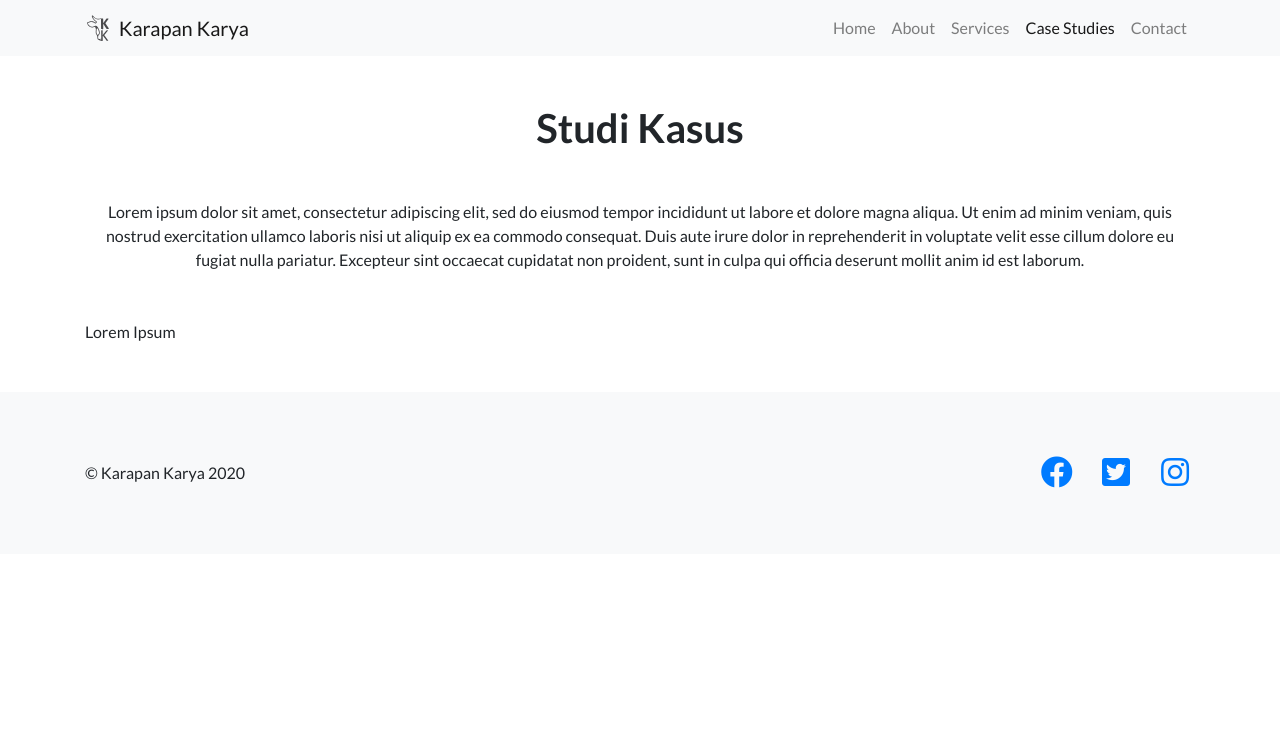
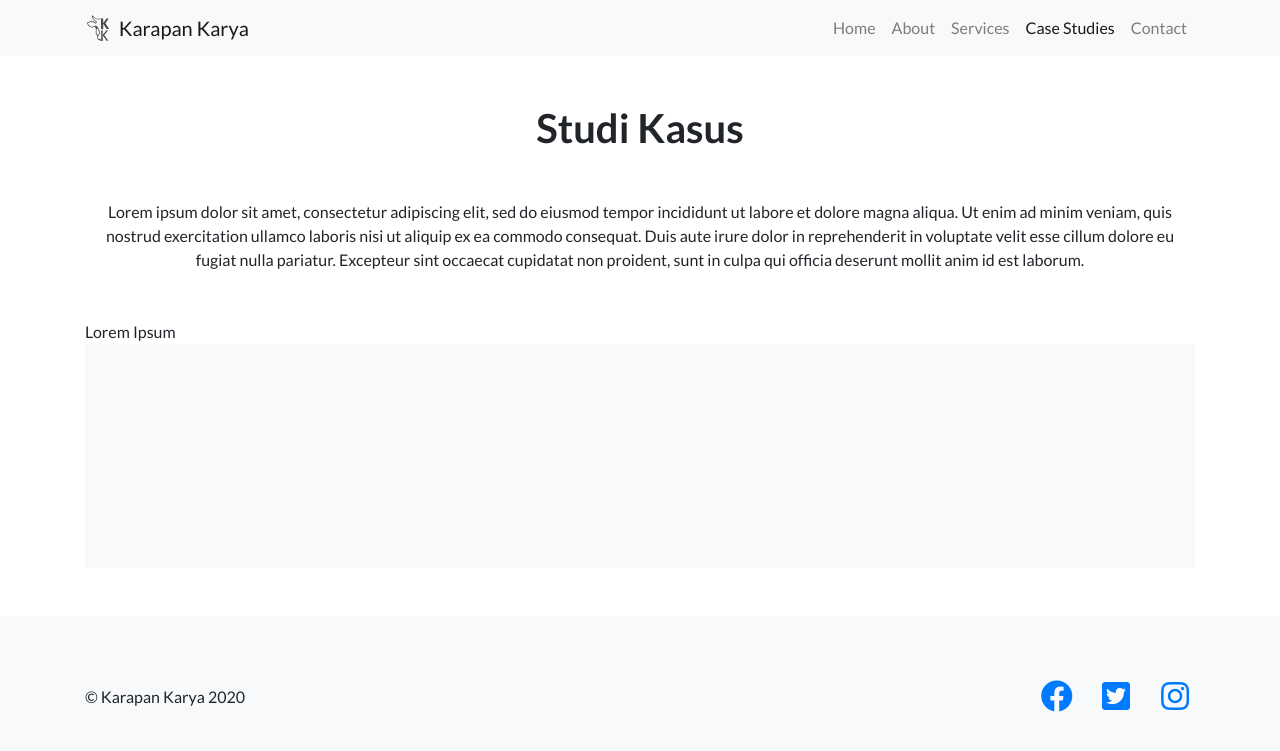
Before and after one commit to Afaisw/profcom, a Jekyll site: the page built from case-studies.html, in a window 1280 px wide. Shown: the top 751 px of the page. Built offline with Jekyll 4.4.1, drawn with Linux system fonts in a browser that asks for light colours.

Commit message:
coba casestudies

```diff
--- /dev/null
+++ b/_includes/casestudies.html
@@ -0,0 +1,13 @@
+<section class="features-icons bg-light text-center">
+    <div class="container">
+      <div class="row">
+        {% for minicontent in include.data %}
+        <div class="col-lg-4">
+            <img src="img/case-1.jpg">
+            Lorem Ipsum
+          </div>
+        </div>
+        {% endfor %}
+      </div>
+    </div>
+  </section>
--- a/_includes/iconsection_services.html
+++ b/_includes/iconsection_services.html
@@ -1,8 +1,8 @@
 
   <section class="showcase">
-    <div class="container-fluid p-0">
+    <div class="container">
       {% for minicontent in include.data %}
-      <div class="row no-gutters">
+      <div class="row">
         <div class="col-lg-6 order-lg-2 ">
             <div class="features-icons-item mx-auto mb-5 mb-lg-0 mb-lg-3">
                 <div class="features-icons-icon d-flex">
--- a/case-studies.html
+++ b/case-studies.html
@@ -9,3 +9,5 @@
 ---
 
 Lorem Ipsum
+
+{% include casestudies.html title="Studi Kasus"%}
```
Also changed, not shown: _data/studiescontent.yml (added).
